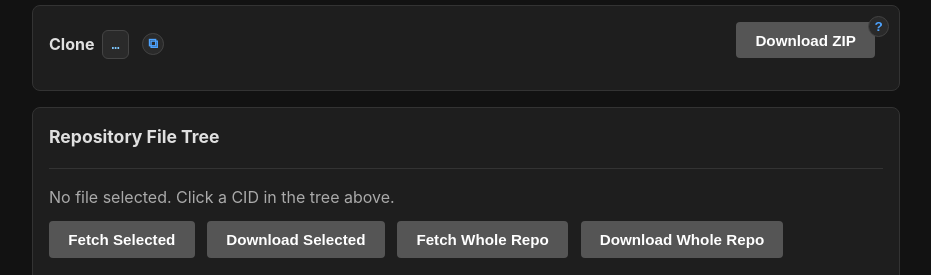
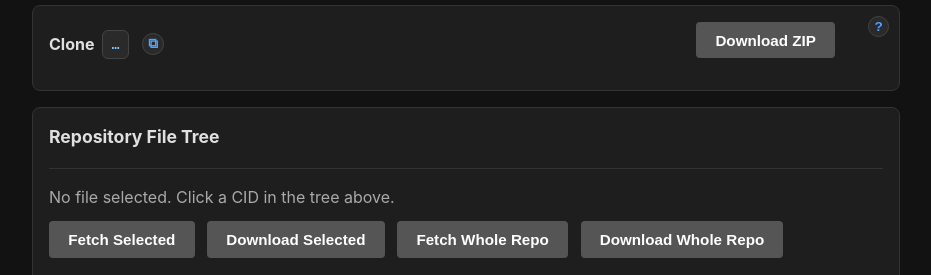
Before and after one commit to RandyMcMillan/ipfs-gh-pages, a website built with Vite: page index.html in a window 1280 px wide. Shown: the part 456-731 px from the top of the page, without its empty margins (174-1105 px from the left). Built offline with nearby package versions, Linux system fonts and the light colour scheme; files whose address does not match are found by name; what @helia/strings, @helia/unixfs, @multiformats/multiaddr, helia would draw is missing.

Commit message:
Give the clone card '?' room — stop overlapping Download ZIP
The absolutely positioned help button sat on top of the ZIP button;
pad the clone bar's right side so the button row clears it.

```diff
--- a/index.html
+++ b/index.html
@@ -285,6 +285,7 @@
       align-items: center;
       gap: 0.5rem;
       flex-wrap: wrap;
+      padding-right: 2.5rem;
     }
     .clone-cid {
       background: #2a2a2a;
```
